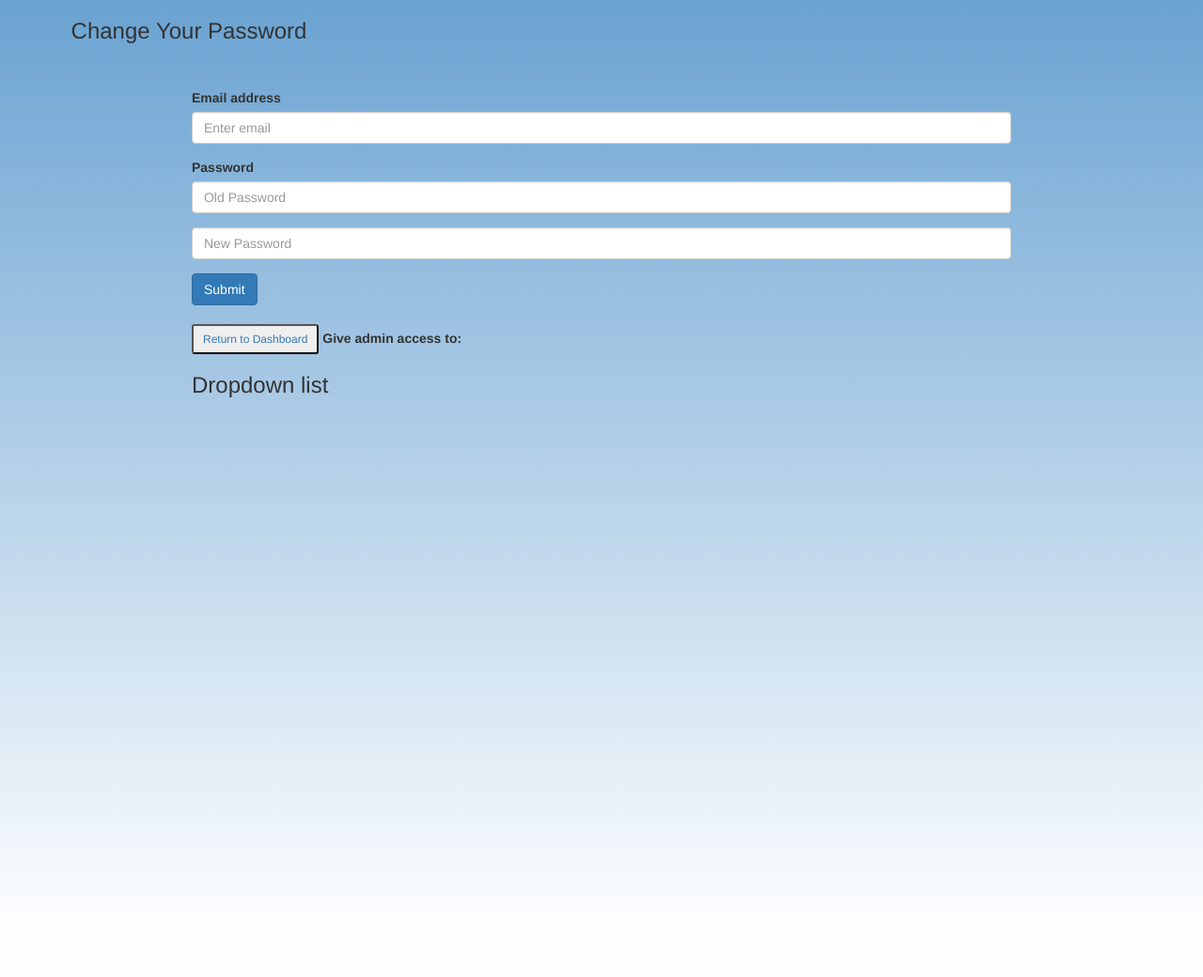
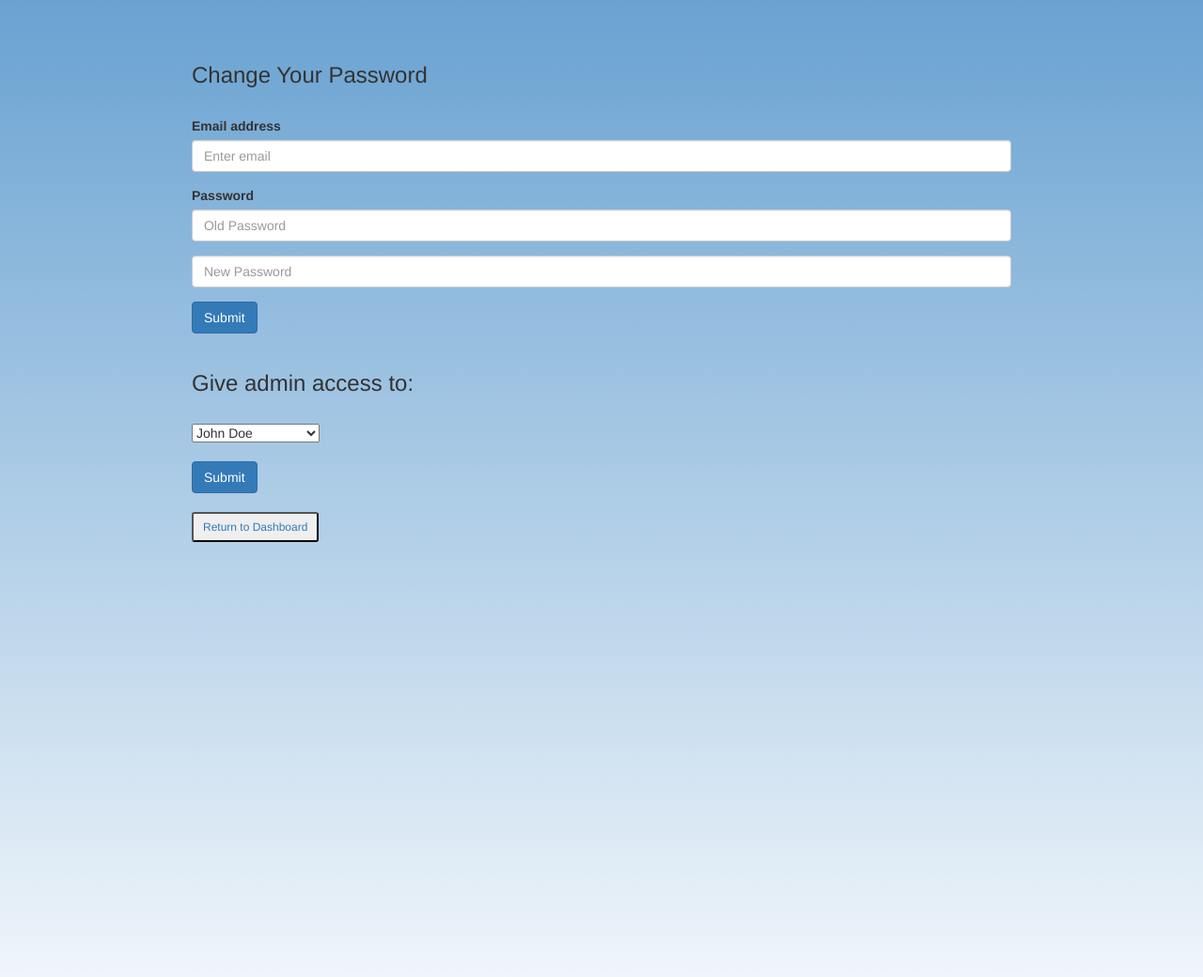
Before and after one commit to Bsq-collab/riteSnicKerz, a Flask app: page /admin_settings in a window 1280 px wide. Shown: the part 112-1152 px from the top of the page at 94% size. Before the commit the page ends 1025 px from the top, so only its background shows below. Run offline with Flask 2, Linux system fonts and the light colour scheme; some libraries are stand-ins or nearby versions.

Commit message:
Updated settings for admin

```diff
--- a/riteSnicKerz/templates/admin_settings.html
+++ b/riteSnicKerz/templates/admin_settings.html
@@ -9,9 +9,10 @@ Settings
 
 <div class = "row">
 <h1> Welcome {{name}}. </h1>
-<h3> Change Your Password </h3>
 </div>
 <div style= "padding: 1cm 5cm 15cm 5cm;">
+  <h3> Change Your Password </h3>
+  <br>
   <form>
     <div class="form-group">
       <label for="exampleInputEmail1">Email address</label>
@@ -27,10 +28,26 @@ Settings
     <button type="submit" class="btn btn-primary">Submit</button>
   </form>
   <br>
+
+<h3>Give admin access to:</h3>
+<br>
+  <form>
+    <div class="form-group">
+  <select>
+    <option value="volvo">John Doe</option>
+    <option value="saab">Jane Doe</option>
+    <option value="opel">Gilligan Lenard</option>
+    <option value="audi">Sherkey Wholmes</option>
+  </select>
+  <br>
+  <br>
+  <button type="submit" class="btn btn-primary">Submit</button>
+</form>
+  <br>
+  <br>
   <a href="student"><button type="button" class="btn-sm btn-light">Return to Dashboard</button></a>
 
-  <label for="createAdmin">Give admin access to:</label>
-  <h3>Dropdown list </h3>
   </div>
 
+
 {% endblock %}
```
